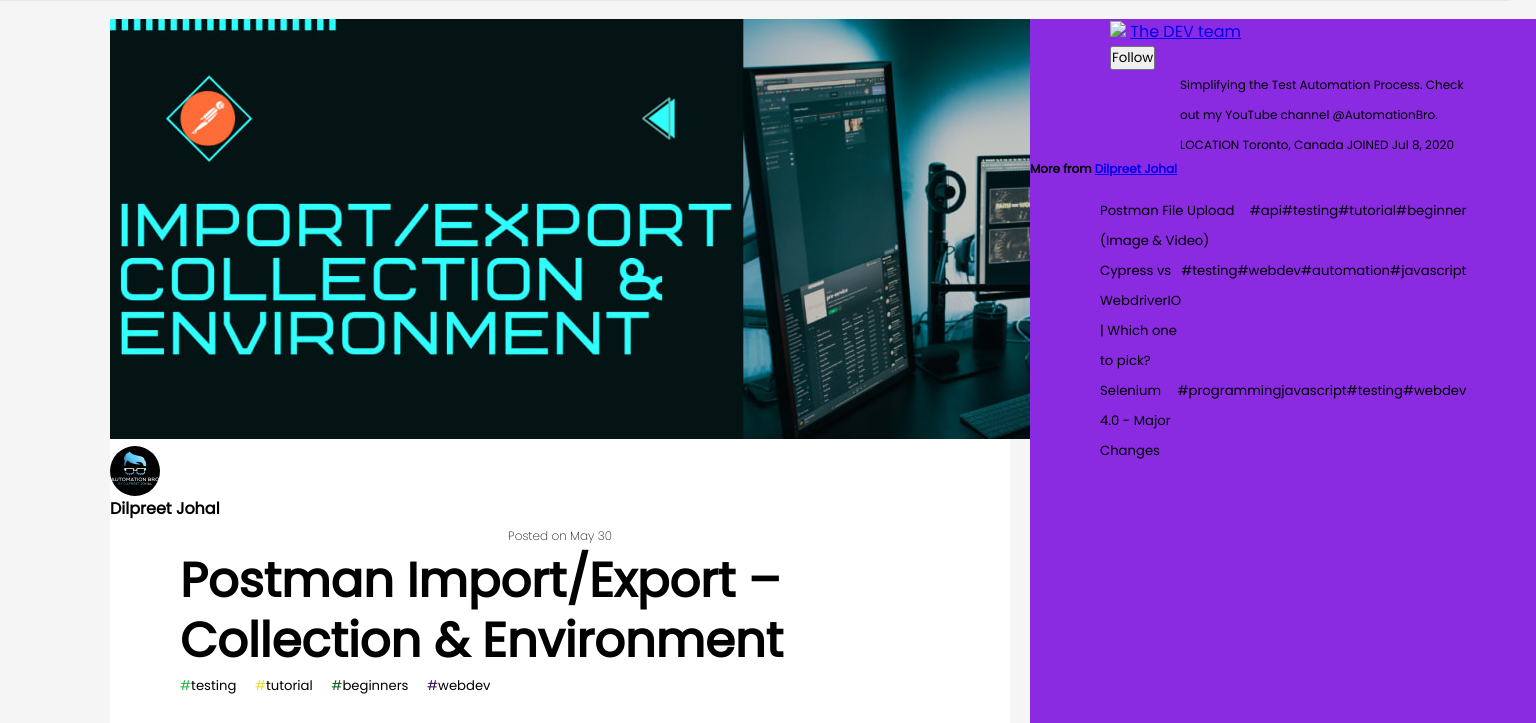
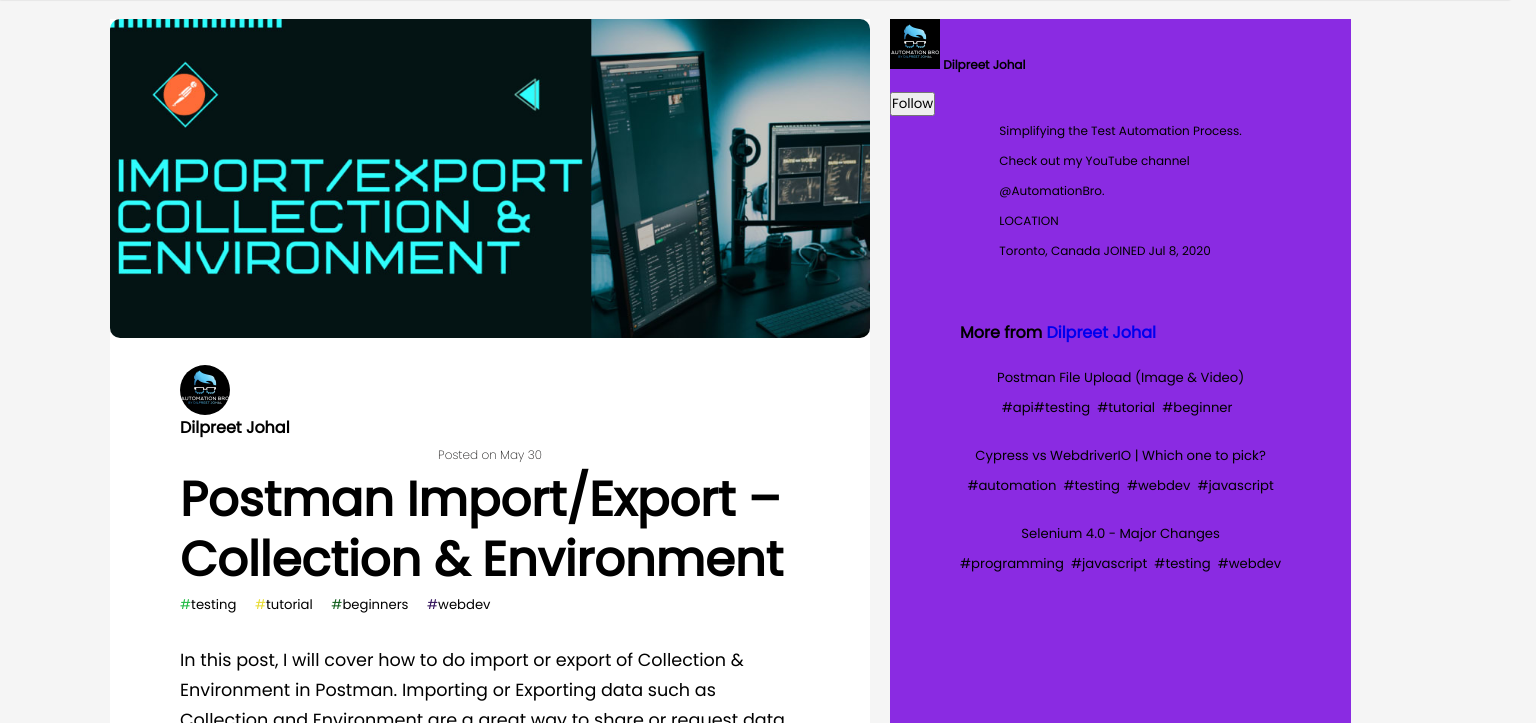
Before and after one commit to Nanda-prabhu/Techsnap_dev.to, a plain HTML site: page index.html in a window 1280 px wide. Shown: the part 61-784 px from the top of the page, 1536 px wide, since content can reach past the window. Drawn offline with Linux system fonts and the light colour scheme; some icons are missing.

Commit message:
after updating sidebar

```diff
--- a/index.html
+++ b/index.html
@@ -49,13 +49,13 @@
         <div class="main-card">
             <div class="main-content">
                 <div class="main-img">
-                    <img src="main_pg_img.jpg" alt="Cover Img">
+                    <img src="main_pg_img.jpg" alt="Cover Img" style="height: 100%; width: 100%; border-radius: 10px;">
                 </div>
                 <div class="postman-import">
                     <div class="blogger">
-                        <img href="" src="Dilpreet.webp" class="blogger-img">
+                        <img href="" src="Dilpreet.webp" class="blogger-img" style="margin-left: 70px; margin-top: 20px;">
                         <div>
-                            <strong>Dilpreet Johal</strong>
+                            <strong style="margin-left: 70px;">Dilpreet Johal</strong>
                             <br>
                             <p class="posted">Posted on May 30</p>
                         </div>
@@ -143,7 +143,7 @@
                             <button class="sub-btn">Subscribe</button>
                         </div>
 
-                        <div class="news-card enter-discussion">
+                        <div class="news-card-enter-discussion">
                             <span class="news-card" style="margin-top: 0;flex-grow: 0;">
                                 <img href="" class="div-img" src="dev-img.webp">
                             </span><textarea placeholder="Add to discussion"></textarea>
@@ -175,44 +175,51 @@
 
 
         <div class="sidebar" style="font-size: 12px;">
-            <div class="follow">
+            <!--<div class="top-color" style="border: top width 35px; border-top: darkblue"></div>        -->
+            <div class="about-follow">
                 <div class="flex-item">
-                    <img src=".png">
-                    <a href="#">The DEV team</a>
-                </div>
-                <button>Follow</button>
 
-                <p style="font-size: 12px;">
-                    Simplifying the Test Automation Process. Check out my YouTube channel @AutomationBro.<br>
-                    LOCATION
+                    <img src="Dilpreet.webp">
+                    <strong>Dilpreet Johal</strong>
+                </div> <br>
+                <button class="follow-btn">Follow</button>
+
+                <p style="font-size: 12px;" class="sidebar-p">
+                    Simplifying the Test Automation Process. <br> Check out my YouTube channel <br>  @AutomationBro.<br>
+                    LOCATION <br>
                     Toronto, Canada
                     JOINED
                     Jul 8, 2020
+                </p> <br> <br> <br>
+            </div>
+            <div class="about-devteam">
+                <h4 style="margin-left: 70px; font-size: 16px;";>More from <a href="#" style="text-decoration: none;">Dilpreet Johal</a></h4><br>
+                <p class="sidebar-p" style="display: flex;">
+                    Postman File Upload (Image & Video)<br>
+                <p class="sidebar-p-span">
+                    <span href="">#api</span>
+                    <span href="">#testing</span>&nbsp;&nbsp;
+                    <span href="">#tutorial</span>&nbsp;&nbsp;
+                    <span href="">#beginner</span>&nbsp;&nbsp;
                 </p>
-            </div>
-            <div class="about-dev-team">
-                <h4>More from <a href="#">Dilpreet Johal</a></h4><br>
-                <p>
-                    Postman File Upload (Image & Video)<br>
-                    <span href="">#api</span>
-                    <span href="">#testing</span>
-                    <span href="">#tutorial</span>
-                    <span href="">#beginner</span>
+                </p> <br>
+                <p class="sidebar-p">
+                    Cypress vs WebdriverIO | Which one to pick?<br>
                 </p>
-                <p>
-                    Cypress vs WebdriverIO | Which one to pick?<br>
-                    <span href="">#testing</span>
+                <p class="sidebar-p-span">
+                    <span href="">#automation</span>&nbsp;&nbsp;
+                    <span href="">#testing</span>&nbsp;&nbsp;
+                    <span href="">#webdev</span>&nbsp;&nbsp;
+                    <span href="">#javascript</span>
+                </p> <br>
+                <p class="sidebar-p">
+                    Selenium 4.0 - Major Changes<br>
+                </p>
+                <p class="sidebar-p-span">
+                    <span href="">#programming</span>&nbsp;&nbsp;
+                    <span href="">#javascript</span>&nbsp;&nbsp;
+                    <span href="">#testing</span>&nbsp;&nbsp;
                     <span href="">#webdev</span>
-                    <span href="">#automation</span>
-                    <span href="">#javascript</span>
-                </p>
-                <p>
-                    Selenium 4.0 - Major Changes<br>
-                    <span href="">#programming</span>
-                    <span href="">javascript</span>
-                    <span href="">#testing</span>
-                    <span href="">#webdev</span>
-
                 </p>
             </div>
         </div>
```
